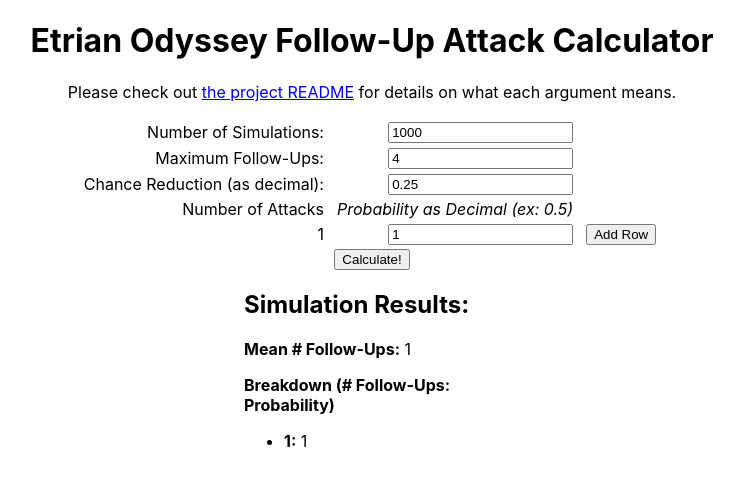
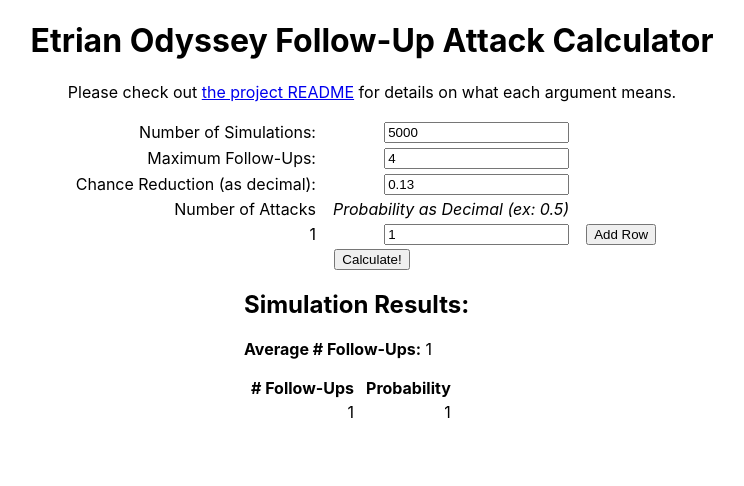
Before and after one commit to aturfah/eo-chaser-calc, a React (Create React App) app: page / in a window 1280 px wide. Both pictures are taken after a click on the button "Calculate!". Shown: the top 486 px of the page, without its empty margins (268-1012 px from the left). Built offline with nearby package versions, Linux system fonts and the light colour scheme.

Commit message:
Replace ul with table

```diff
--- a/src/App.css
+++ b/src/App.css
@@ -25,3 +25,12 @@
   width: 20%;
   text-align: left;
 }
+
+div.results-div table {
+  text-align: right;
+}
+
+div.results-div table th, td {
+  padding-left: 5px;
+  padding-right: 5px;
+}
--- a/src/App.js
+++ b/src/App.js
@@ -21,9 +21,9 @@
   constructor() {
     super();
     this.state = {
-      numSimul: 1000,
+      numSimul: 5000,
       maxFollowUp: 4,
-      chanceReduction: 0.25,
+      chanceReduction: 0.13,
       numAttacks: 1,
       attackProbability: [1],
       running: false,
@@ -68,7 +68,7 @@
     let newVal = 0;
     if (newValue === '') {
       newVal = 0;
-    } else if (!newValue.endsWith(".")) {
+    } else if (!newValue.endsWith(".") & !newValue.endsWith("0")) {
       newVal = Number(newValue);
       if (isNaN(newVal)) {
         return;
@@ -229,16 +229,26 @@
     const breakdownKeys = Object.keys(this.state.simulationResults.probs);
     breakdownKeys.sort((a, b) => parseInt(a) - parseInt(b))
     breakdownKeys.forEach(bkdnKey => {
-      breakdownList.push(<li><b>{bkdnKey}:</b> {this.state.simulationResults.probs[bkdnKey]}</li>)
+      breakdownList.push(<tr>
+        <td>{bkdnKey}</td>
+        <td>{this.state.simulationResults.probs[bkdnKey]}</td>
+      </tr>)
     })
 
     return <div className='results-div'>
       <h2>Simulation Results:</h2>
-      <p><b>Mean # Follow-Ups:</b> {Math.round(100 * this.state.simulationResults.mean) / 100}</p>
-      <b>Breakdown (# Follow-Ups: Probability)</b>
-        <ul>
-            {breakdownList}
-        </ul>
+      <p><b>Average # Follow-Ups:</b> {Math.round(100 * this.state.simulationResults.mean) / 100}</p>
+      <table>
+        <thead>
+          <tr>
+            <th># Follow-Ups</th><th>Probability</th>
+          </tr>
+        </thead>
+        <tbody>
+          {breakdownList}
+        </tbody>
+      </table>
+
     </div>
   }
 
```
